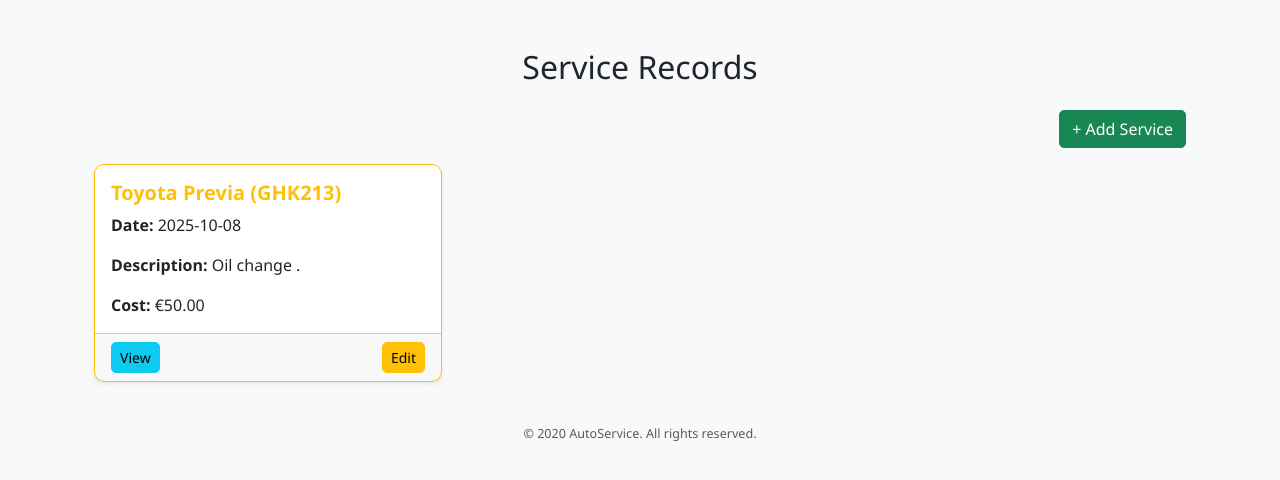
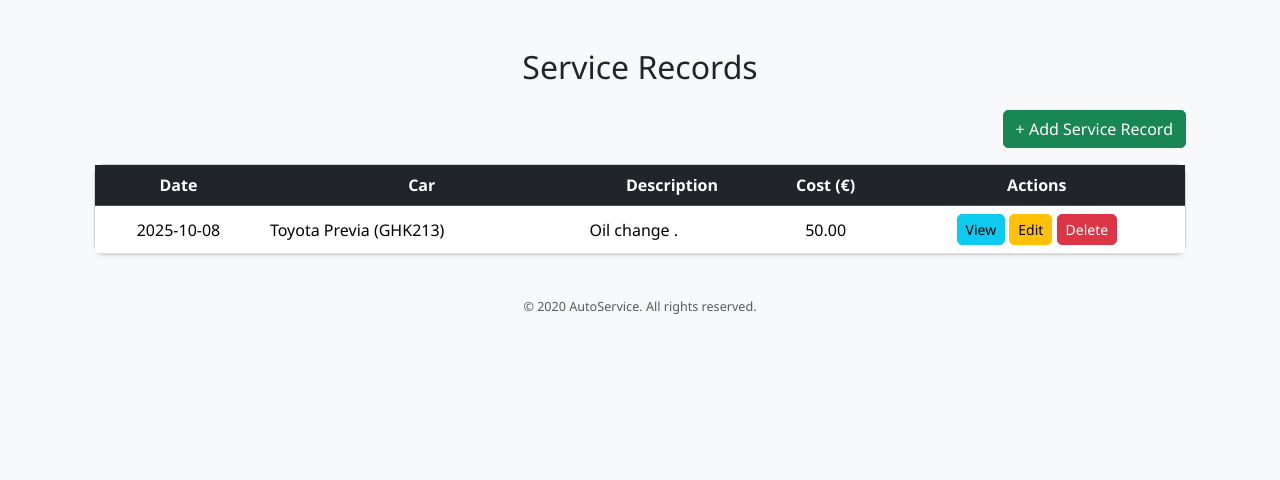
Before and after one commit to Osiakosia/Final_project, a Django app: template finalapp/templates/services/service_list.html in a window 1280 px wide. Shown: the part 56-536 px from the top of the page. Run offline with Django 5.2, Linux system fonts and the light colour scheme; a user stored in the database is signed in; data comes from the database, SQL or seed files in the repository; the template is opened without the code that fills it: values that come from a table or form of the project are taken from there, most other values are stand-ins (such as "Sample title", 1, 10 or a date in 2020).

Commit message:
Added service list html.

```diff
--- a/finalapp/templates/services/service_list.html
+++ b/finalapp/templates/services/service_list.html
@@ -3,41 +3,53 @@
 
 {% block content %}
 <div class="container mt-5">
-  <h2 class="mb-4 text-center">Service Records</h2>
+    <h2 class="text-center mb-4">Service Records</h2>
 
     {% if user.is_authenticated %}
         <div class="text-end mb-3">
-      <a href="{% url 'service_create' %}" class="btn btn-success">+ Add Service</a>
+            <a href="{% url 'service_create' %}" class="btn btn-success">+ Add Service Record</a>
         </div>
     {% endif %}
 
     {% if servicerecord_list %}
-    <div class="row row-cols-1 row-cols-md-2 row-cols-lg-3 g-4">
+        <div class="card shadow-sm">
+            <div class="card-body p-0">
+                <table class="table table-hover align-middle mb-0">
+                    <thead class="table-dark text-center">
+                        <tr>
+                            <th>Date</th>
+                            <th>Car</th>
+                            <th>Description</th>
+                            <th>Cost (€)</th>
+                            {% if user.is_authenticated %}
+                                <th>Actions</th>
+                            {% endif %}
+                        </tr>
+                    </thead>
+                    <tbody>
                         {% for service in servicerecord_list %}
-        <div class="col">
-          <div class="card h-100 shadow-sm border-warning">
-            <div class="card-body">
-              <h5 class="card-title text-warning">
-                {{ service.car }}
-              </h5>
-              <p class="card-text"><strong>Date:</strong> {{ service.service_date|date:"Y-m-d" }}</p>
-              <p class="card-text"><strong>Description:</strong> {{ service.description|truncatechars:80 }}</p>
-              <p class="card-text"><strong>Cost:</strong> €{{ service.cost }}</p>
+                            <tr>
+                                <td class="text-center">{{ service.service_date|date:"Y-m-d" }}</td>
+                                <td>{{ service.car }}</td>
+                                <td>{{ service.description }}</td>
+                                <td class="text-center">{{ service.cost }}</td>
+
+                                {% if user.is_authenticated %}
+                                    <td class="text-center">
+                                        <a href="{% url 'service_detail' service.pk %}" class="btn btn-info btn-sm">View</a>
+                                        <a href="{% url 'service_update' service.pk %}" class="btn btn-warning btn-sm">Edit</a>
+                                        <a href="{% url 'service_delete' service.pk %}" class="btn btn-danger btn-sm">Delete</a>
+                                    </td>
+                                {% endif %}
+                            </tr>
+                        {% endfor %}
+                    </tbody>
+                </table>
             </div>
-
-            <div class="card-footer d-flex justify-content-between">
-              <a href="{% url 'service_detail' service.pk %}" class="btn btn-info btn-sm">View</a>
-              {% if user.is_authenticated %}
-                <a href="{% url 'service_update' service.pk %}" class="btn btn-warning btn-sm">Edit</a>
-              {% endif %}
-            </div>
-          </div>
-        </div>
-      {% endfor %}
         </div>
     {% else %}
         <div class="alert alert-warning text-center mt-3">
-      No service records found.
+            No service records available.
         </div>
     {% endif %}
 </div>
```
Lines whose indentation alone changed are shown as unchanged.
